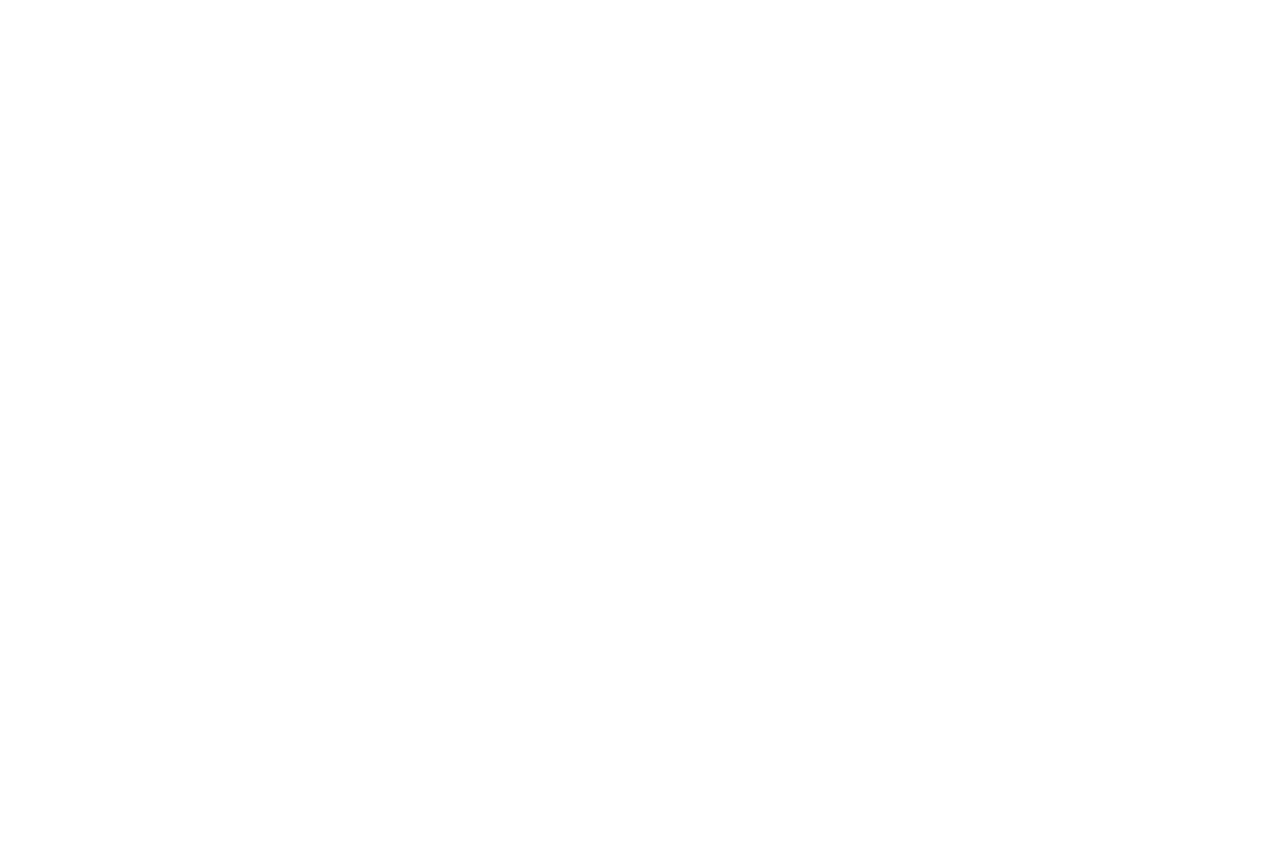
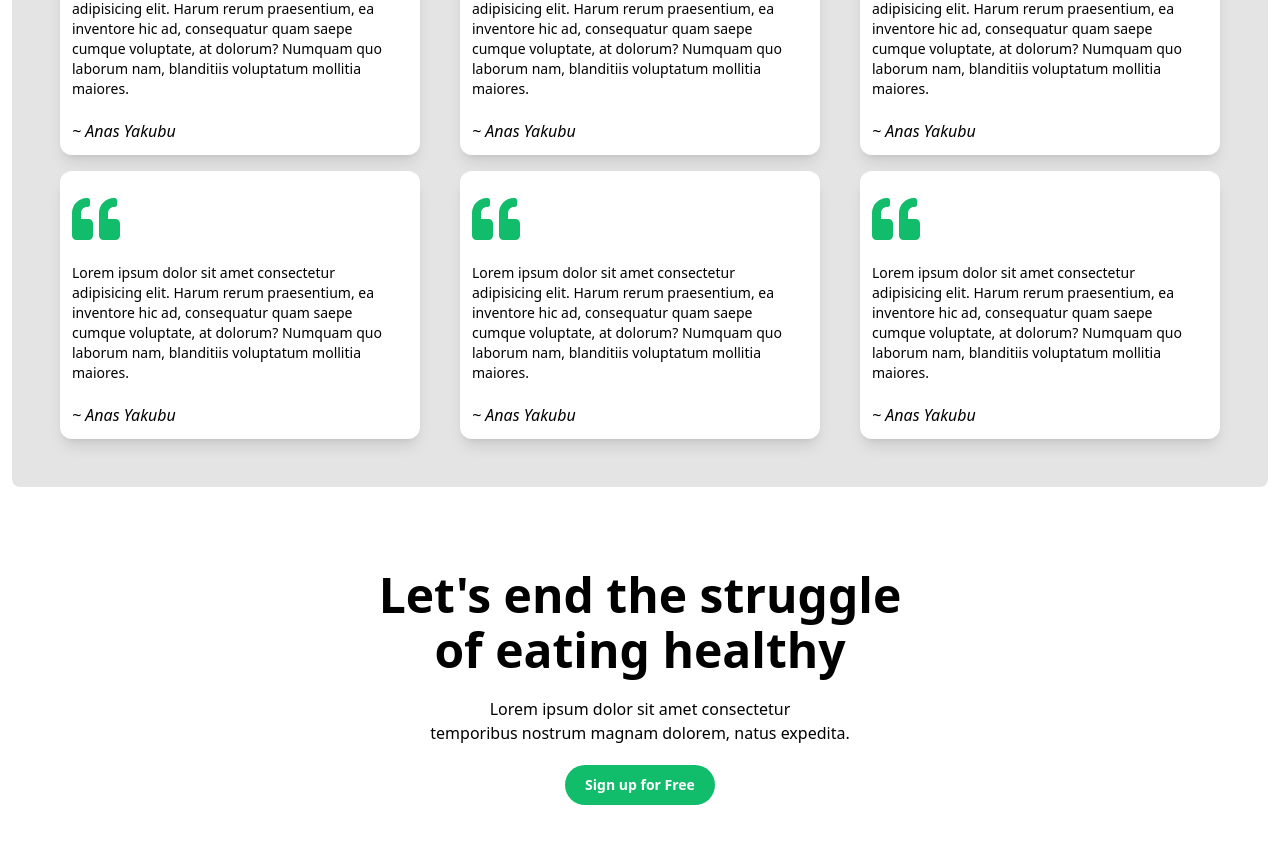
Before and after one commit to anasyakubu/healthy, a React (Vite) app: page / in a window 1280 px wide. Shown: the part 2307-3150 px from the top of the page. Before the commit the page ends 1842 px from the top, so only its background shows below. Built offline with nearby package versions, Linux system fonts and the light colour scheme.

Commit message:
Added Join And Testimonial(Fit Diet)

```diff
--- a/src/App.tsx
+++ b/src/App.tsx
@@ -3,6 +3,8 @@ import Hero from "./Section/Hero/Hero";
 import LogoClouds from "./Section/LogoClouds/LogoClouds";
 import HealthyReceipt from "./Section/HealthyReceipt/HealthyReceipt";
 import Stats from "./Section/Stats/Stats";
+import FitDiet from "./Section/FitDiet/FitDiet";
+import Join from "./Section/Join/Join";
 const App = () => {
   return (
     <>
@@ -12,6 +14,9 @@ const App = () => {
         <LogoClouds />
         <HealthyReceipt />
         <Stats />
+        <LogoClouds />
+        <FitDiet />
+        <Join />
       </div>
     </>
   );
--- /dev/null
+++ b/src/Section/FitDiet/FitDiet.scss
@@ -0,0 +1,11 @@
+@media (max-width: 600px) {
+  .FitDiet {
+    .p-10 {
+      padding: 2%;
+
+      .p-3 {
+        padding: 3%;
+      }
+    }
+  }
+}
--- /dev/null
+++ b/src/Section/FitDiet/FitDiet.tsx
@@ -0,0 +1,29 @@
+import FitDietCard from "../../components/shared/FitDietCard";
+import "./FitDiet.scss";
+const FitDiet = () => {
+  return (
+    <>
+      <div className="FitDiet p-3 bg-white text-black">
+        <div className="bg-[#e4e4e4] p-10 rounded-lg">
+          <div className="pt-5">
+            <h1 className="text-3xl font-semibold text-black">
+              How FitDiet help others
+            </h1>
+          </div>
+          <div className="mt-5">
+            <div className="space-y-2 lg:grid lg:grid-cols-3 lg:gap-x-6 lg:space-y-0">
+              <FitDietCard />
+              <FitDietCard />
+              <FitDietCard />
+              <FitDietCard />
+              <FitDietCard />
+              <FitDietCard />
+            </div>
+          </div>
+        </div>
+      </div>
+    </>
+  );
+};
+
+export default FitDiet;
--- /dev/null
+++ b/src/Section/Join/Join.scss
@@ -0,0 +1,9 @@
+@media (max-width: 600px) {
+  .Join {
+    .p-10 {
+      padding: 2%;
+      margin-top: 3rem;
+      margin-bottom: 3rem;
+    }
+  }
+}
--- /dev/null
+++ b/src/Section/Join/Join.tsx
@@ -0,0 +1,31 @@
+import "./Join.scss";
+const Join = () => {
+  return (
+    <>
+      <div className="Join">
+        <div className="p-10 py-16">
+          <div className="text-center">
+            <h1
+              className="mt-1 text-3xl font-semibold"
+              style={{ fontSize: "3rem", lineHeight: "115%" }}
+            >
+              Let's end the struggle <br /> of eating healthy
+            </h1>
+            <p className="mt-5">
+              Lorem ipsum dolor sit amet consectetur
+              <br />
+              temporibus nostrum magnam dolorem, natus expedita.
+            </p>
+            <div className="mt-5 text-center">
+              <button className="text-sm font-semibold p-2 pr-5 pl-5 leading-6 text-white bg-[#11bd6b] rounded-3xl ">
+                Sign up for Free
+              </button>
+            </div>
+          </div>
+        </div>
+      </div>
+    </>
+  );
+};
+
+export default Join;
--- /dev/null
+++ b/src/components/shared/FitDietCard.tsx
@@ -0,0 +1,35 @@
+import { FaQuoteLeft } from "react-icons/fa";
+
+const FitDietCard = () => {
+  return (
+    <>
+      <div className="FitDietCard">
+        <div className="bg-white text-black p-3 m-2 rounded-xl shadow-lg">
+          <div className="pt-3 icon">
+            <h1
+              className="text-3xl font-extrabold text-[#11bd6b]"
+              style={{ fontSize: "3rem" }}
+            >
+              <FaQuoteLeft />
+            </h1>
+          </div>
+          <div className="mt-5">
+            <p className="text-black text-sm font-normal">
+              Lorem ipsum dolor sit amet consectetur adipisicing elit. Harum
+              rerum praesentium, ea inventore hic ad, consequatur quam saepe
+              cumque voluptate, at dolorum? Numquam quo laborum nam, blanditiis
+              voluptatum mollitia maiores.
+            </p>
+            <p className="mt-5">
+              <figure>
+                <cite>~ Anas Yakubu</cite>
+              </figure>
+            </p>
+          </div>
+        </div>
+      </div>
+    </>
+  );
+};
+
+export default FitDietCard;
```
